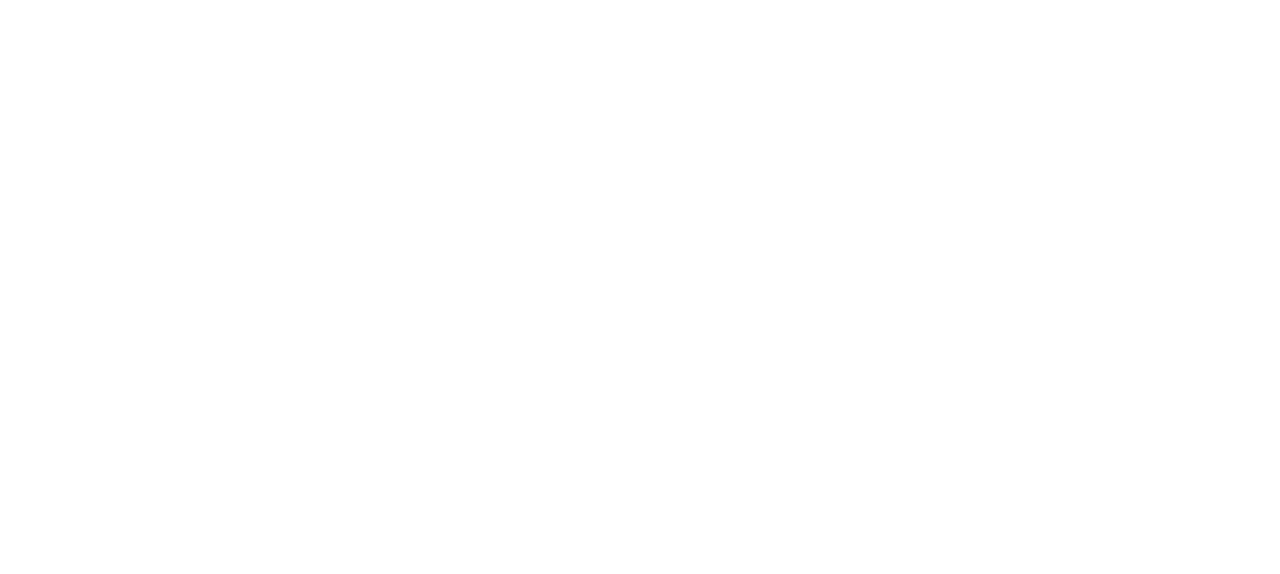
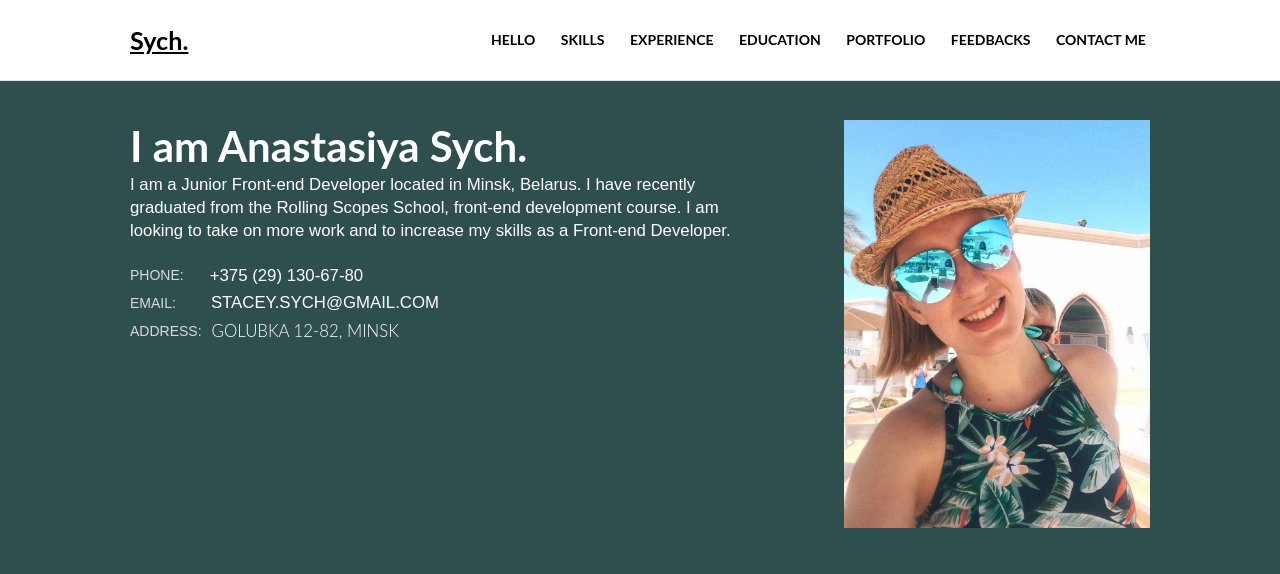
Before and after one commit to staceysych/portfolio, a website built with webpack: page index.html in a window 1280 px wide. Built offline with nearby package versions, Linux system fonts and the light colour scheme.

Commit message:
feat: add header and promo sections

```diff
--- a/index.html
+++ b/index.html
@@ -4,7 +4,7 @@
 <head>
   <meta charset="UTF-8">
   <meta name="viewport" content="width=device-width, initial-scale=1.0">
-  <title>RS Lang</title>
+  <title>Stacey Sych</title>
 </head>
 
 <body>
--- a/src/index.js
+++ b/src/index.js
@@ -0,0 +1,6 @@
+import Controller from './js/Controller';
+
+window.onload = () => {
+  const app = new Controller();
+  app.init();
+};
--- /dev/null
+++ b/src/js/Controller.js
@@ -0,0 +1,13 @@
+import View from './View';
+
+class Controller {
+  constructor() {
+    this.view = new View();
+  }
+
+  init() {
+    this.view.init();
+  }
+}
+
+export default Controller;
--- /dev/null
+++ b/src/js/View.js
@@ -0,0 +1,82 @@
+import {
+  NAME,
+  MENU_ITEMS,
+  PROMO_HEADER,
+  PROMO_INFO,
+  PROMO_CONTACTS,
+  PROMO_IMG,
+} from './constants';
+
+class View {
+  constructor() {
+    this.me = null;
+  }
+
+  init() {
+    this.body = document.querySelector('body');
+    this.renderHeader();
+    this.renderMenu();
+    this.renderPromo();
+  }
+
+  renderContainer = () => {
+    const container = document.createElement('div');
+    container.classList.add('container');
+
+    return container;
+  }
+
+  renderHeader() {
+    const container = this.renderContainer();
+    container.classList.add('container__header');
+    this.header = document.createElement('header');
+    this.header.appendChild(container);
+    this.body.appendChild(this.header);
+  }
+
+  renderMenu() {
+    this.menu = document.createElement('div');
+    this.menu.classList.add('menu-container');
+    this.name = document.createElement('h1');
+    this.name.classList.add('name');
+    this.name.innerHTML = NAME;
+    this.menuItems = document.createElement('ul');
+    this.menuItems.classList.add('menu__items');
+    this.menuItems.innerHTML = MENU_ITEMS;
+    document.querySelector('.container__header').appendChild(this.menu);
+    this.menu.appendChild(this.name);
+    this.menu.appendChild(this.menuItems);
+  }
+
+  renderPromo() {
+    this.promo = document.createElement('div');
+    this.promo.classList.add('promo-container');
+    const container = this.renderContainer();
+    const promoAbout = document.createElement('div');
+    const promoHeader = document.createElement('h2');
+    const promoInfo = document.createElement('div');
+    const promoContacts = document.createElement('div');
+    const promoImg = document.createElement('div');
+    container.classList.add('container__promo');
+    promoAbout.classList.add('promo-about');
+    promoHeader.classList.add('promo-about__header');
+    promoInfo.classList.add('promo-about__info');
+    promoContacts.classList.add('promo-about__contacts');
+    promoImg.classList.add('promo-about__image');
+    promoHeader.innerHTML = PROMO_HEADER;
+    promoInfo.innerHTML = PROMO_INFO;
+    promoContacts.innerHTML = PROMO_CONTACTS;
+    promoImg.innerHTML = PROMO_IMG;
+
+    promoAbout.appendChild(promoHeader);
+    promoAbout.appendChild(promoInfo);
+    promoAbout.appendChild(promoContacts);
+
+    this.promo.appendChild(container);
+    container.appendChild(promoAbout);
+    container.appendChild(promoImg);
+    this.body.appendChild(this.promo);
+  }
+}
+
+export default View;
--- /dev/null
+++ b/src/js/constants.js
@@ -0,0 +1,26 @@
+const NAME = 'Sych.';
+const MENU_ITEMS = `<li class="menu__item">Hello</li>
+                    <li class="menu__item">Skills</li>
+                    <li class="menu__item">Experience</li>
+                    <li class="menu__item">Education</li>
+                    <li class="menu__item">Portfolio</li>
+                    <li class="menu__item">Feedbacks</li>
+                    <li class="menu__item">Contact me</li>`;
+const PROMO_HEADER = 'I am Anastasiya Sych.';
+const PROMO_INFO = 'I am a Junior Front-end Developer located in Minsk, Belarus. I have recently graduated from the Rolling Scopes School, front-end development course. I am looking to take on more work and to increase my skills as a Front-end Developer.';
+const PROMO_CONTACTS = `<div class="promo__contact"><span>Phone:</span>
+                        <a href="tel:+375291306780">+375 (29) 130-67-80</a>
+                        </div>
+                        <div class="promo__contact"><span>Email:</span><a href="mailto:stacey.sych@gmail.com">stacey.sych@gmail.com</a></div>
+                        <div class="promo__contact"><span>ADDRESS:</span> Golubka 12-82, Minsk</div>
+                        <div class="promo__contact promo__contact_social"></div>`;
+const PROMO_IMG = '<img src="./src/assets/images/me.jpg">';
+
+export {
+  NAME,
+  MENU_ITEMS,
+  PROMO_HEADER,
+  PROMO_INFO,
+  PROMO_CONTACTS,
+  PROMO_IMG,
+};
--- /dev/null
+++ b/src/sass/_constants.scss
@@ -0,0 +1,4 @@
+$text-color: #ffffff;
+$text-color-dark: black;
+$border-color: #e3e3e3;
+$main-color-dark: #2f4f4f;
--- /dev/null
+++ b/src/sass/_header.scss
@@ -0,0 +1,55 @@
+header {
+  position: fixed;
+  top: 0;
+  left: 0;
+  z-index: 1000;
+
+  width: 100%;
+  max-height: 80vh;
+  padding: 20px 0 20px;
+
+  color: $text-color-dark;
+
+  background: $text-color;
+  border-bottom: 1px solid $border-color;
+}
+
+.menu-container {
+  display: flex;
+  justify-content: space-between;
+  align-items: center;
+  min-height: 40px;
+  max-height: 60px;
+}
+
+.menu__items {
+  display: flex;
+  justify-content: space-between;
+  width: 65%;
+
+  list-style-type: none;
+}
+
+.menu__item {
+  padding: 4px;
+
+  font-weight: 700;
+  font-size: 1rem;
+  line-height: 1.66;
+  font-family: "Lato", sans-serif;
+  text-transform: uppercase;
+  &:hover {
+    color: $text-color;
+
+    background: $main-color-dark;
+    border-radius: 5px;
+    cursor: pointer;
+  }
+}
+
+.name {
+  font-weight: 700;
+  font-size: 1.8rem;
+  font-family: "Lato", sans-serif;
+  text-decoration: underline;
+}
--- /dev/null
+++ b/src/sass/_main.scss
@@ -0,0 +1,18 @@
+* {
+  box-sizing: border-box;
+  margin: 0;
+  padding: 0;
+
+  font-size: 14px;
+  font-family: Arial, Helvetica, sans-serif;
+}
+
+body {
+  background: $main-color-dark;
+  color: $text-color;
+}
+
+.container {
+  width: 1020px;
+  margin: 0 auto;
+}
--- /dev/null
+++ b/src/sass/_promo.scss
@@ -0,0 +1,71 @@
+.container__promo {
+  display: flex;
+  justify-content: space-between;
+}
+
+.promo-container {
+  margin-top: 80px;
+  padding: 40px 0;
+
+  border: none;
+}
+
+.promo-about {
+  width: 60%;
+  &__header {
+    font-weight: 700;
+    font-size: 3rem;
+    line-height: 1.25;
+    font-family: "Lato", sans-serif;
+  }
+  &__info {
+    margin-bottom: 20px;
+
+    font-size: 1.2rem;
+    line-height: 23px;
+  }
+  &__contacts {
+    width: 50%;
+  }
+}
+
+.promo__contact {
+  display: flex;
+  align-items: center;
+
+  font-weight: 300;
+  font-size: 1.2rem;
+  line-height: 1.66;
+  font-family: "Lato", sans-serif;
+  text-transform: uppercase;
+  a {
+    font-size: 1.2rem;
+    color: $text-color;
+    text-decoration: none;
+    &:hover {
+      opacity: .8;
+    }
+  }
+  span {
+    opacity: .8;
+  }
+}
+
+.promo__contact:nth-child(1) a {
+  margin-left: 26px;
+}
+.promo__contact:nth-child(2) a {
+  margin-left: 35px;
+}
+.promo__contact:nth-child(3) span {
+  margin-right: 10px;
+}
+
+.promo-about__image {
+  width: 30%;
+  height: 30%;
+  img {
+    width: 100%;
+    height: 100%;
+  }
+}
--- a/src/sass/index.scss
+++ b/src/sass/index.scss
@@ -0,0 +1,4 @@
+@import './constants';
+@import './main';
+@import './header';
+@import './promo';
--- a/webpack.config.js
+++ b/webpack.config.js
@@ -63,12 +63,13 @@
       new HtmlWebpackPlugin({
         filename: 'index.html',
         template: 'index.html',
-        // favicon: 'src/assets/favicon/favicon.ico',
+        favicon: 'src/assets/favicon/favicon.ico',
         chunks: ['index'],
       }),
       new CopyPlugin([
         { from: 'src/assets/images', to: 'src/assets/images' },
-        /* { from: 'src/assets/favicon', to: 'pages' },
+        { from: 'src/assets/favicon', to: 'pages' },
+        /* ,
         { from: 'src/assets/svg', to: 'src/assets/svg' },
         { from: 'src/assets/fonts', to: 'src/assets/fonts' } */
       ]),
```
Also changed, not shown: src/assets/favicon/favicon.ico (added), src/assets/images/me.jpg (added), src/js/Model.js (added), src/js/main.js (deleted).
